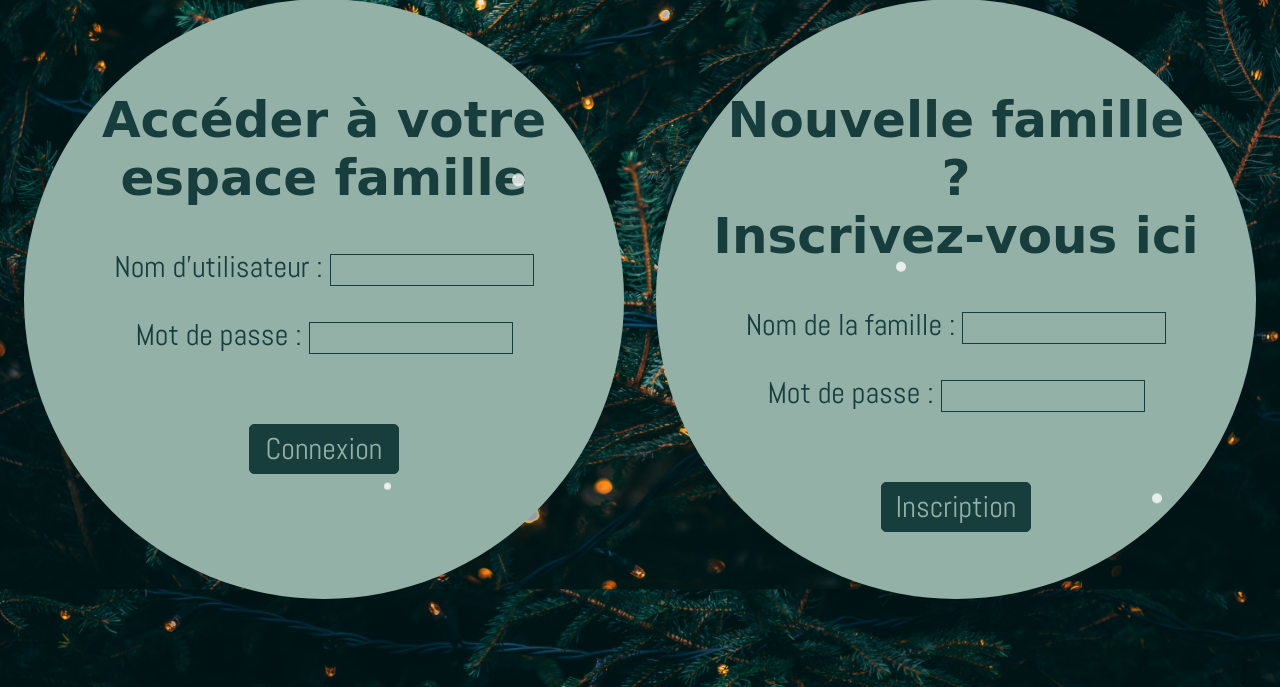
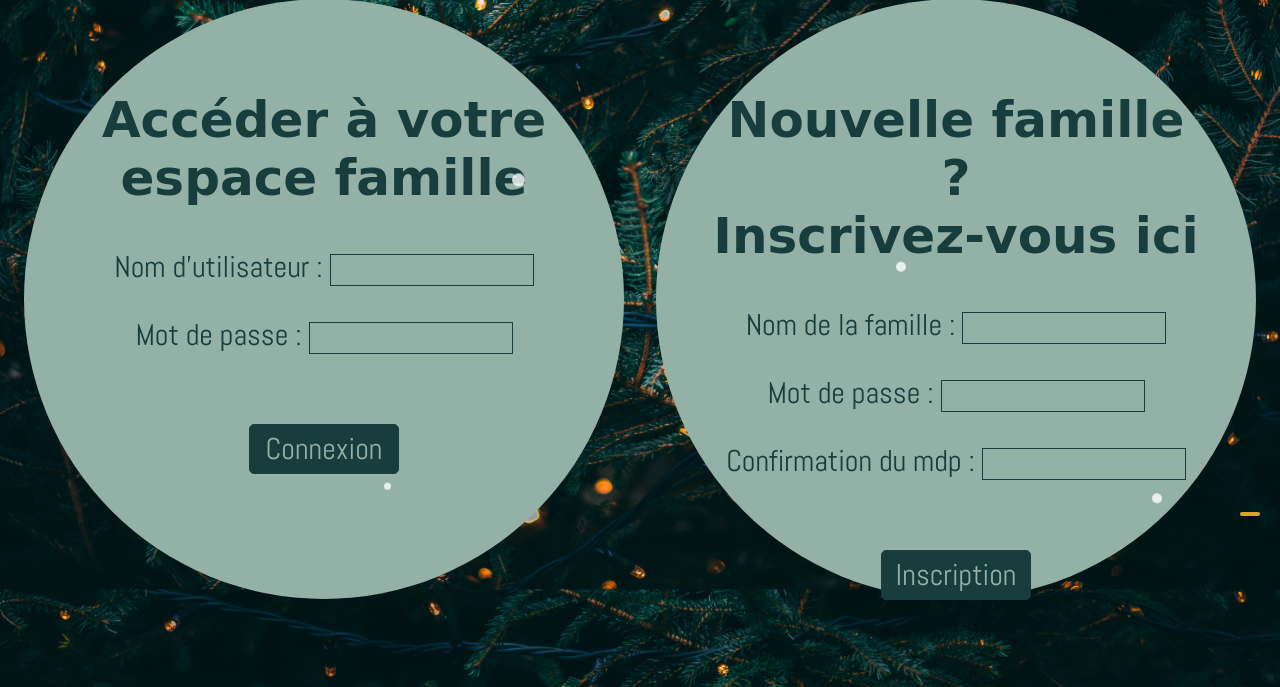
Before and after one commit to anaislet/christmas, a Django app: page / in a window 1280 px wide; the page is wider, and only the part inside the window is pictured. Shown: the part 264-951 px from the top of that part. Run offline with Django 4.2, Linux system fonts and the light colour scheme; some web fonts are replaced.

Commit message:
add password verification

```diff
--- a/authentication/forms.py
+++ b/authentication/forms.py
@@ -1,6 +1,4 @@
 from django import forms
-from django.contrib.auth.forms import AuthenticationForm
-from .models import Family, Member
 
 class CustomLoginForm(forms.Form):
     member_name = forms.CharField(max_length=50, label='Nom d\'utilisateur')
@@ -9,3 +7,4 @@ class CustomLoginForm(forms.Form):
 class CustomRegistrationForm(forms.Form):
     family_name = forms.CharField(max_length=50, label='Nom de la famille')
     family_password = forms.CharField(max_length=50, widget=forms.PasswordInput, label='Mot de passe')
+    family_password2 = forms.CharField(max_length=50, widget=forms.PasswordInput, label='Confirmation du mdp')
--- a/authentication/static/styles.css
+++ b/authentication/static/styles.css
@@ -190,6 +190,26 @@ a {
     cursor: pointer;
 }
 
+.errorlist {
+    display: none;
+}
+
+.message {
+    background-color: #daa520;
+    position: fixed;
+    bottom: 20px;
+    right: 20px;
+    border-radius: 10px;
+    z-index: 20;
+    padding: 2px 10px;
+}
+
+.message p {
+    padding: 0;
+    margin: 0;
+    font-size: 25px;
+}
+
 /******************************* base.html *****************************/
 
 body {
@@ -214,8 +234,6 @@ body {
 }
 
 .circle div img {
-    /* width: 50px;
-    height: 50px; */
     margin-top: 25px;
     cursor: pointer;
 }
--- a/authentication/templates/identification.html
+++ b/authentication/templates/identification.html
@@ -15,7 +15,7 @@
 <div class="accueil_authentication">
     <div class="authentication">
         <h2>Accéder à votre </br>espace famille</h2>
-        <form method="post">
+        <form method="post" novalidate>
             {{ login_form.as_p }}
             {% csrf_token %}
             <button type="submit" >Connexion</button>
@@ -23,11 +23,14 @@
     </div>
     <div class="authentication">
         <h2>Nouvelle famille ? </br>Inscrivez-vous ici</h2>
-        <form method="post">
+        <form method="post" novalidate>
             {{ registration_form.as_p }}
             {% csrf_token %}
             <button type="submit" >Inscription</button>
         </form>
     </div>
+    <div class="message">
+        <p>{{message}}</p>
+    </div>
 </div>
 {% endblock content %}
--- a/authentication/views.py
+++ b/authentication/views.py
@@ -5,7 +5,8 @@ from .models import Family, Member
 from django.views.generic import View
 
 def identification_page(request):
-    request.session.clear()
+    request.session['member'] = None
+    request.session['member_id'] = None
     login_form = forms.CustomLoginForm()
     registration_form = forms.CustomRegistrationForm()
     message = ''
@@ -43,16 +44,24 @@ def identification_page(request):
                 except Family.DoesNotExist:
                     message = "Ce mot de passe ne correspond à aucune famille enregistrée"
 
+            login_form.errors.clear()
+
         elif registration_form.is_valid():
 
             family_name_form = registration_form.cleaned_data.get('family_name')
             password_form = registration_form.cleaned_data.get('family_password')
+            password_form2 = registration_form.cleaned_data.get('family_password2')
 
-            try:
-                new_family = Family.objects.create(name=family_name_form, password=password_form)
-                message="Votre famille a été correctement ajoutée, créé vous en tant que member maintenant"
+            if password_form == password_form2:
 
-            except Family.DoesNotExist:
-                message="La saisie est incorrecte"
+                try:
+                    new_family = Family.objects.create(name=family_name_form, password=password_form)
+                    message="Votre famille a été correctement ajoutée, vous pouvez accéder à votre espace famille"
+
+                except Family.DoesNotExist:
+                    message="La saisie est incorrecte"
+
+            else:
+                message="Les mots de passe doivent être identiques"
 
     return render(request, 'identification.html', context={'login_form': login_form, 'registration_form': registration_form, 'message': message})
```
Also changed, not shown: db.sqlite3.
